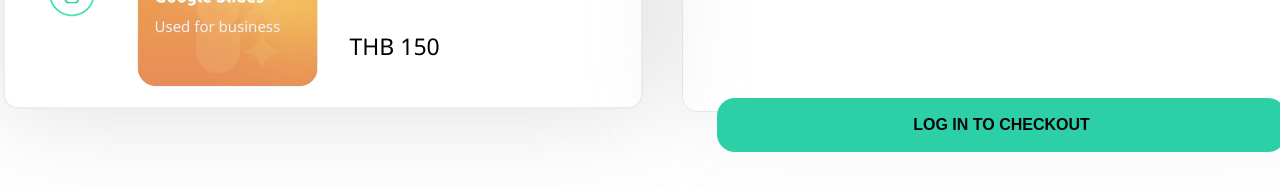
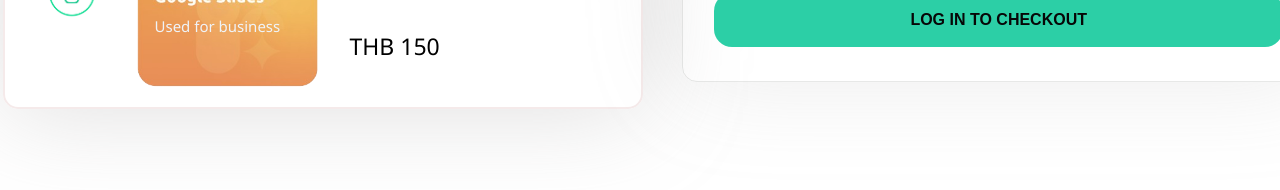
Before and after one commit to maychzz1861/homework, a plain HTML site: page index.html in a window 1280 px wide. Shown: the part 686-876 px from the top of the page. Drawn offline with Linux system fonts and the light colour scheme.

Commit message:
Update styles.css

```diff
--- a/styles.css
+++ b/styles.css
@@ -268,15 +268,37 @@
   border: 1px solid;
   padding: 20px;
   width: 640px;
-    height: 490px;
+  height: 460px;
   margin: 30px auto 0;
   margin-left: 657px;
   border-radius: 15px;
-    box-shadow: 0 1px 100px 0 rgba(162, 160, 160, 0.2); /* เพิ่มเงา */
-    border-color: rgba(108, 110, 108, 0.162); /* กำหนดสีของกรอบ */
+  box-shadow: 0 1px 100px 0 rgba(162, 160, 160, 0.2);
+  border-color: rgba(108, 110, 108, 0.162);
   box-sizing: border-box;
   margin-top: -440px;
+  position: relative; /* Set the container position to relative */
 }
+
+.btn01 {
+  padding: 18px 196px;
+  font-size: 16px;
+  font-weight: bold;
+  border: none;
+  border-radius: 18px;
+  background-color: rgb(44, 207, 166);
+  color: rgb(7, 7, 7);
+  cursor: pointer;
+  transition: all 0.3s ease;
+  position: absolute; /* Set the button position to absolute */
+  top: 370px; /* Adjust the top position as needed */
+  left: 5%; /* Position at 1% from the left of the container */
+}
+
+.btn01:hover {
+  background-color: rgba(44, 207, 166, 0.762);
+  color: white;
+}
+
 .text01 {
   margin-top: -32px;
   margin-left: 20px;
@@ -369,22 +391,3 @@
   background-color: #7e7f7e4a; /* สีของเส้นแบ่ง */
   margin-top: -20px;
 }
-
-  .btn01 {
-    padding: 18px 196px;
-    font-size: 16px;
-    font-weight: bold;
-    border: none;
-    border-radius: 18px;
-    background-color: rgb(44, 207, 166);
-    color: rgb(7, 7, 7);
-    cursor: pointer;
-    transition: all 0.3s ease;
-    position: relative; /* ตั้งค่าตำแหน่งแบบเก็บรักษาตำแหน่งเดิม */
-    top: -240px;
-  }
-
-  .btn01:hover {
-    background-color: rgba(44, 207, 166, 0.762);
-    color: white;
-  }
```
Lines whose indentation alone changed are shown as unchanged.
